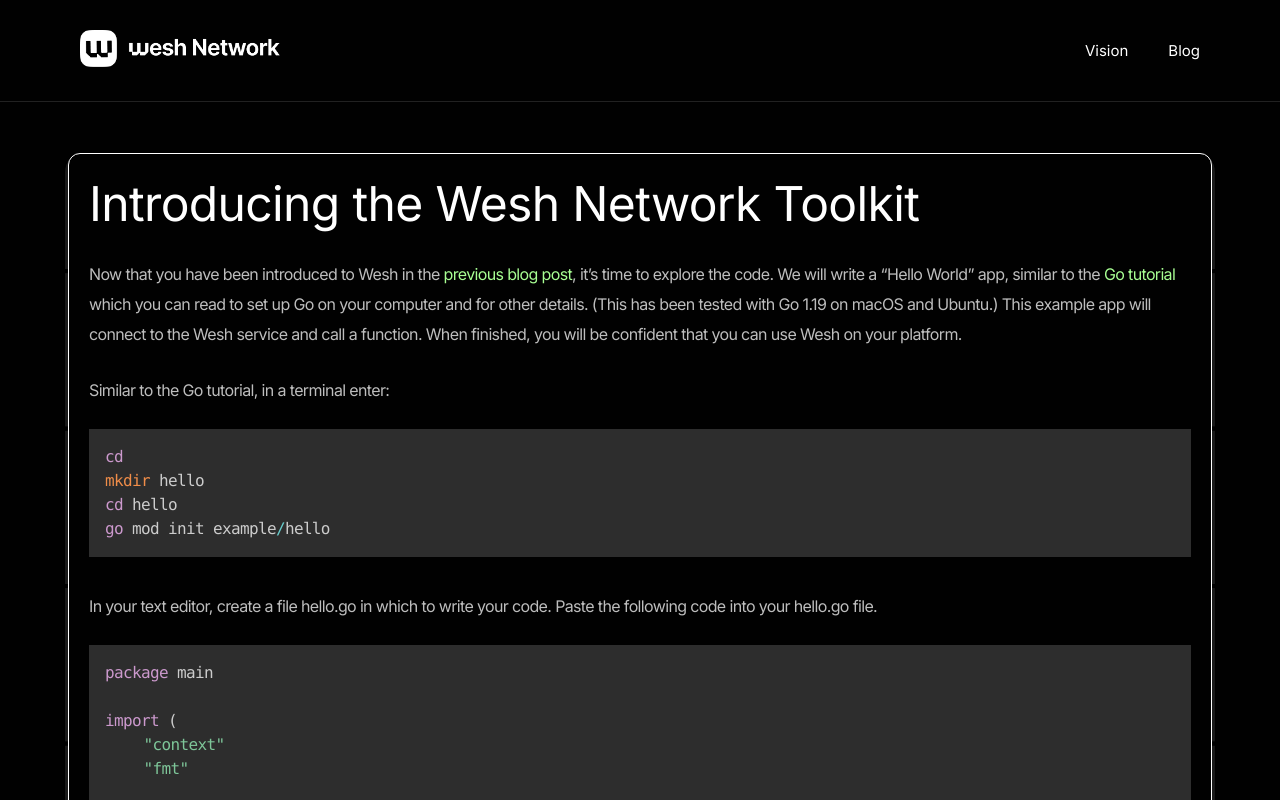
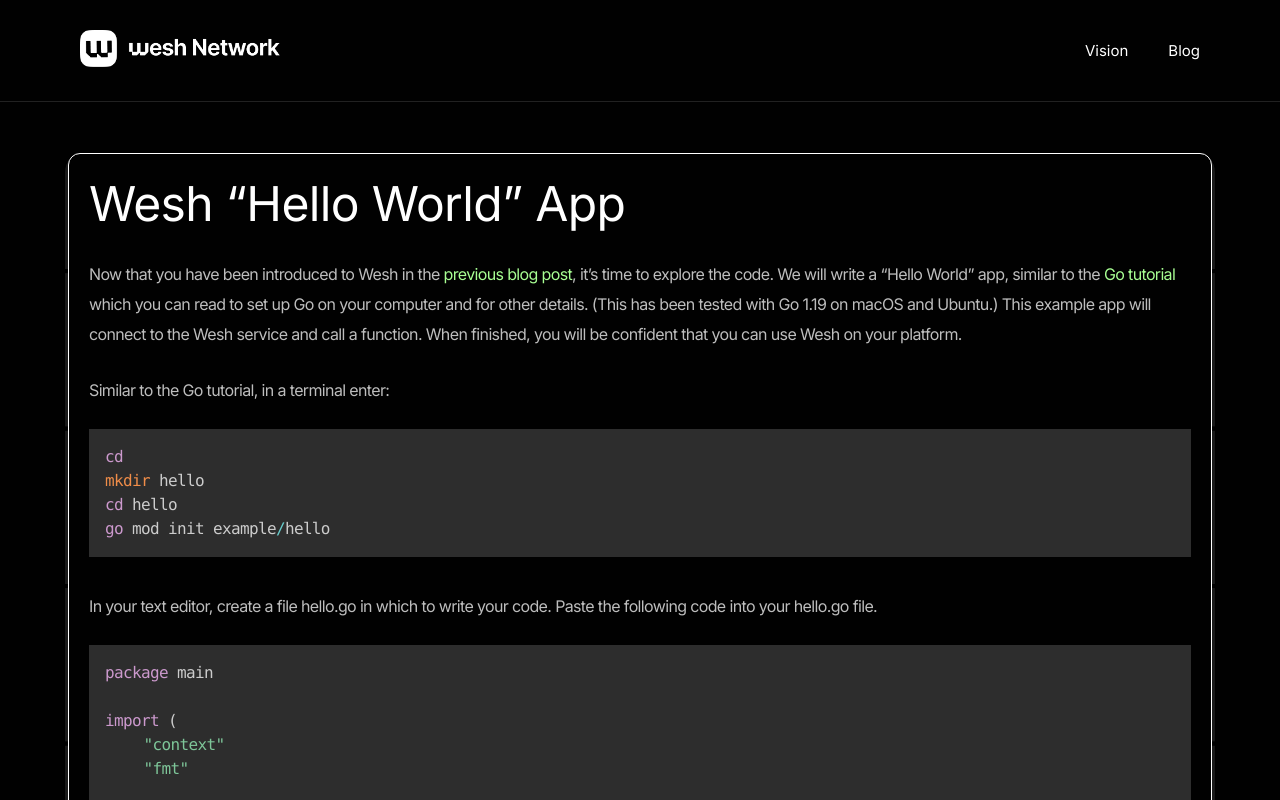
Before and after one commit to berty/www.wesh.network, a Next.js app: page /posts/2 in a window 1280 px wide. Shown: the top 800 px of the page. Built offline with nearby package versions, Linux system fonts and the light colour scheme.

Commit message:
hotfix
Signed-off-by: Iuri Pereira <iuricmp@gmail.com>

```diff
--- a/pages/posts/2.tsx
+++ b/pages/posts/2.tsx
@@ -9,9 +9,7 @@
 import "prismjs/components/prism-bash";
 
 export default function Post() {
-  let posts
-  posts = content.items[1]
-  console.log(posts)
+  const posts =  (content.items.find(i => i.id === "2"))
 
   React.useEffect(() => {
     const highlight = async () => {
@@ -19,6 +17,8 @@
     }
     highlight() // <--- call the async function
   }, [])
+
+	if (!posts) return <span>Not found</span>
 
   return (
     <>
```
Also changed, not shown: pages/posts/1.tsx (+3 -5 lines).
